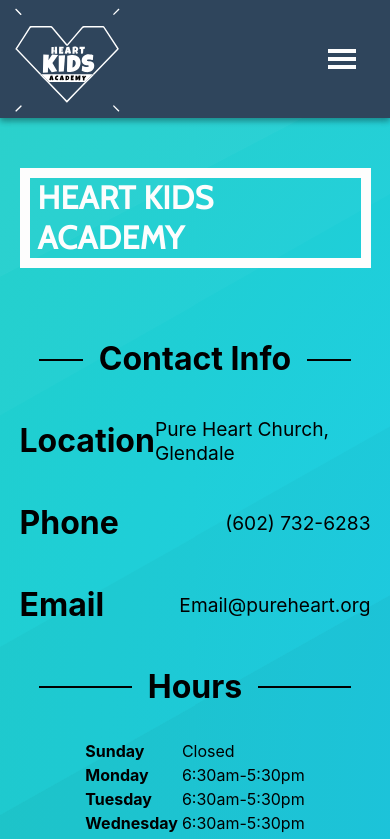
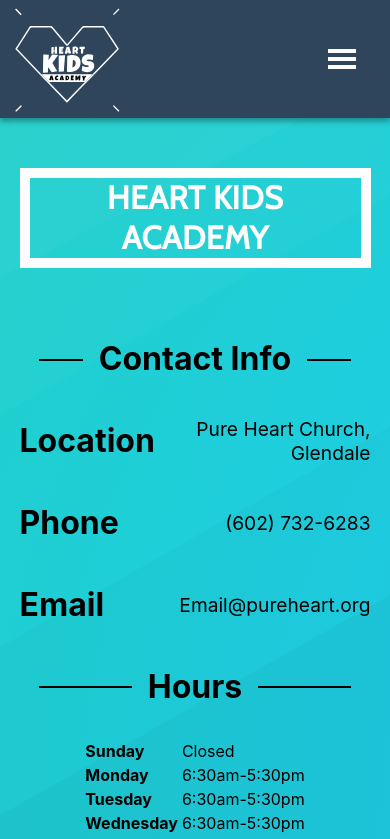
Before and after one commit to jblackman42/heart-kids-accademy, a Next.js app: page /contact in a window 390 px wide. Shown: the top 839 px of the page. Built offline with nearby package versions, Linux system fonts and the light colour scheme.

Commit message:
text alignment issues on mobile

```diff
--- a/styles/components/Banner.module.css
+++ b/styles/components/Banner.module.css
@@ -24,6 +24,7 @@
     border: 10px solid currentColor;
 
     max-width: 90vw;
+    text-align: center;
 }
 
 @media screen and (max-width: 768px) {
--- a/styles/pages/Contact.module.css
+++ b/styles/pages/Contact.module.css
@@ -16,6 +16,7 @@
 
 .contactInfo .row p {
     margin: auto 0;
+    text-align: right;
 }
 
 .paragraphContainer {
```
